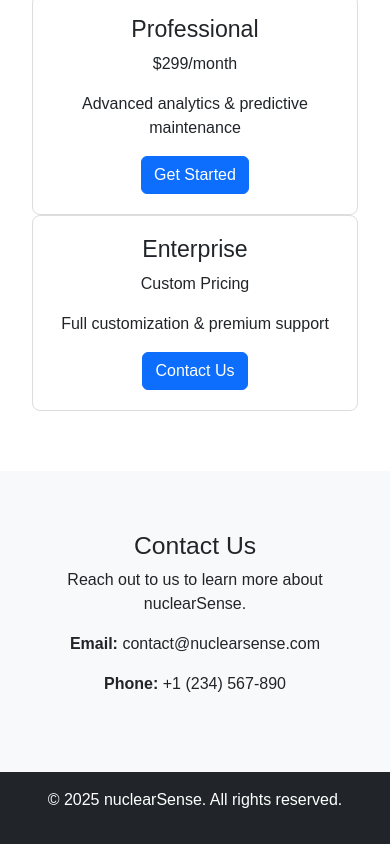
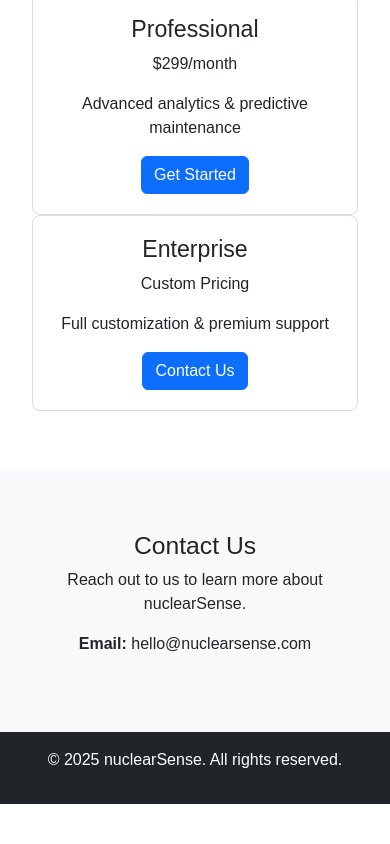
Before and after one commit to ranju0303/ranju0303.github.io, a plain HTML site: page index.html in a window 390 px wide. Shown: the part 1213-2057 px from the top of the page. After the commit the page ends 2017 px from the top, so only its background shows below. Drawn offline with nearby package versions, Linux system fonts and the light colour scheme.

Commit message:
Update index.html
removed phone number

```diff
--- a/index.html
+++ b/index.html
@@ -116,8 +116,7 @@
   <div class="container">
     <h2 class="text-center">Contact Us</h2>
     <p class="text-center">Reach out to us to learn more about nuclearSense.</p>
-    <p class="text-center"><strong>Email:</strong> contact@nuclearsense.com</p>
-    <p class="text-center"><strong>Phone:</strong> +1 (234) 567-890</p>
+    <p class="text-center"><strong>Email:</strong> hello@nuclearsense.com</p>
   </div>
 </section>
 
```
